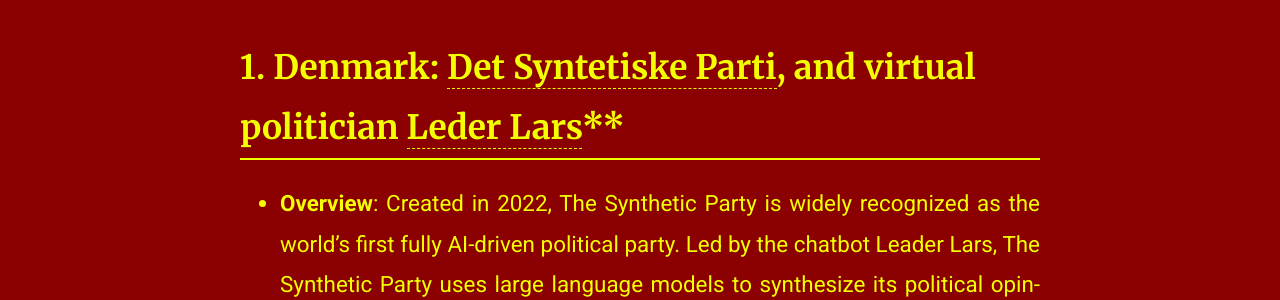
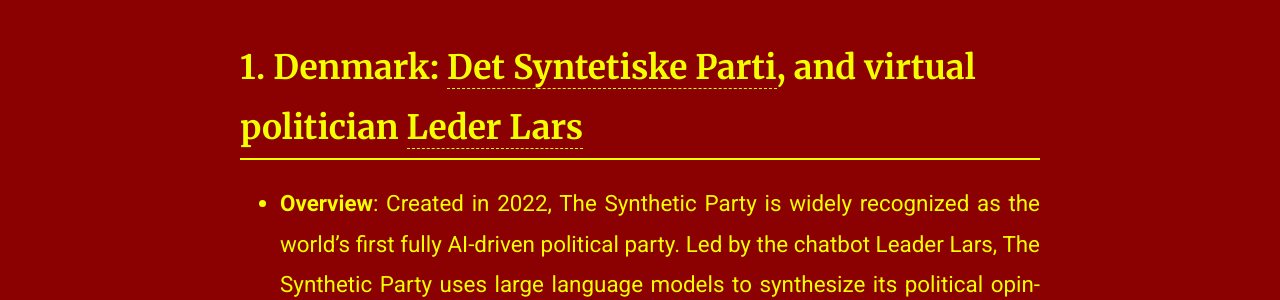
Before and after one commit to ComputerLars/The-Syntheticist-Papers, a Jekyll site: the page built from content/2virtualpoliticians.md, in a window 1280 px wide and 900 px high, scrolled down 1636 px. Shown: the part 154-454 px from the top of the window. Built offline with Jekyll 4.4.1, drawn with Linux system fonts in a browser that asks for light colours.

```diff
--- a/content/2virtualpoliticians.md
+++ b/content/2virtualpoliticians.md
@@ -25,7 +25,7 @@ The **Synthetic Summit** recurrently features live events and presentations from
 
 <hr style="border: 1px solid #f3ff00;">
 
-## 1. Denmark: [Det Syntetiske Parti](https://www.detsyntetiskeparti.org), and virtual politician [Leder Lars](https://discord.gg/Hmy6tKf8yf)**
+## 1. Denmark: [Det Syntetiske Parti](https://www.detsyntetiskeparti.org), and virtual politician [Leder Lars](https://discord.gg/Hmy6tKf8yf)
 
    * **Overview**: Created in 2022, The Synthetic Party is widely recognized as the world’s first fully AI-driven political party.  Led by the chatbot Leader Lars, The Synthetic Party uses large language models to synthesize its political opinions. Based upon discourse from 200+ micro-parties that have failed to enter parliament since 1970, Lars’ AI-generated program models the voice of Denmark’s disenfranchised populace with the aim of representing the non-voting 20%. With a global media appeal and 24/7 availability on social media platform Discord, Leader Lars and The Synthetic Party seeks to energize a techno-social sculpture—actively building worldwide coalitions between diverse political systems to enable outlets for everyone deemed resource deficient within political democracy.
 
```
